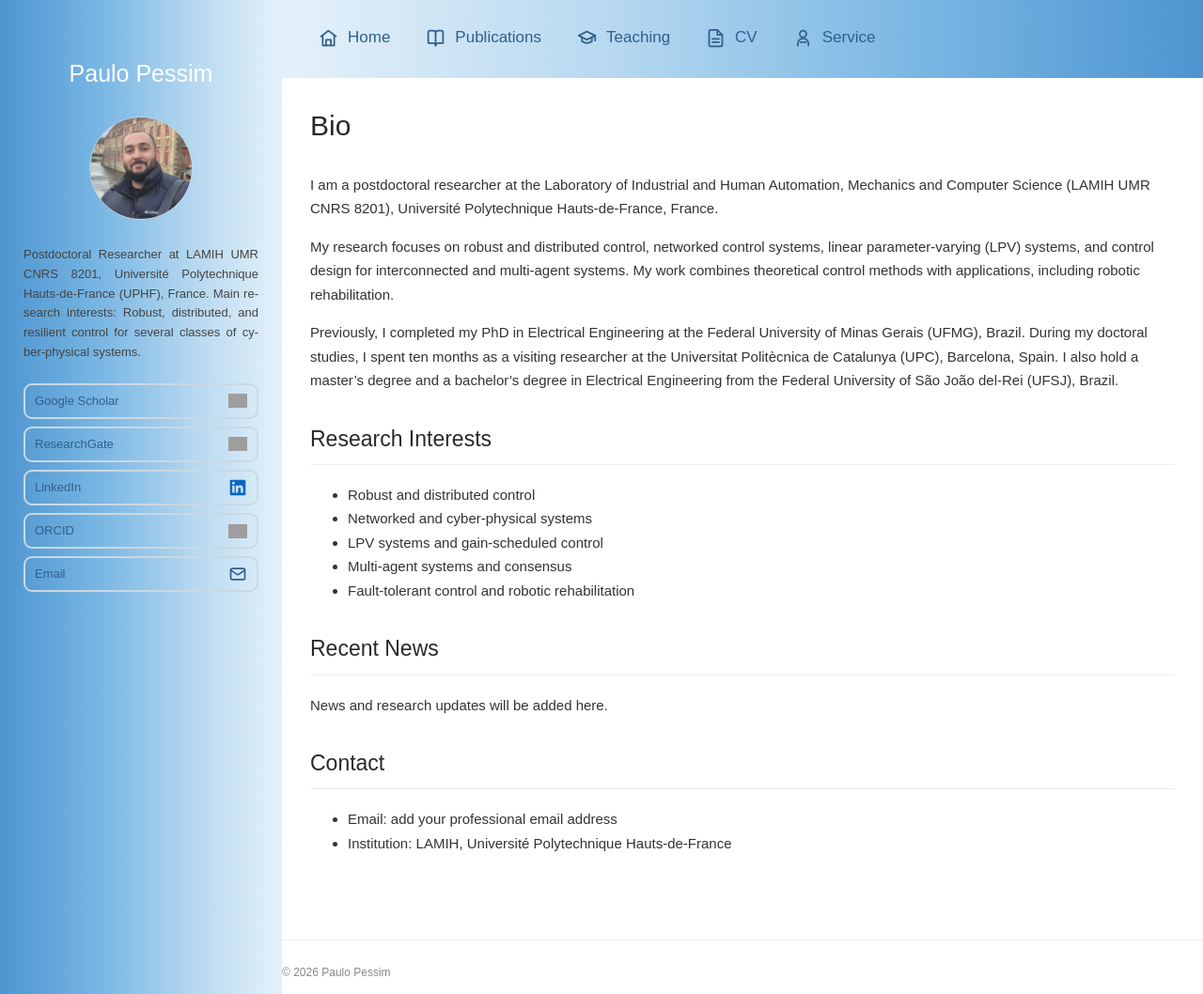
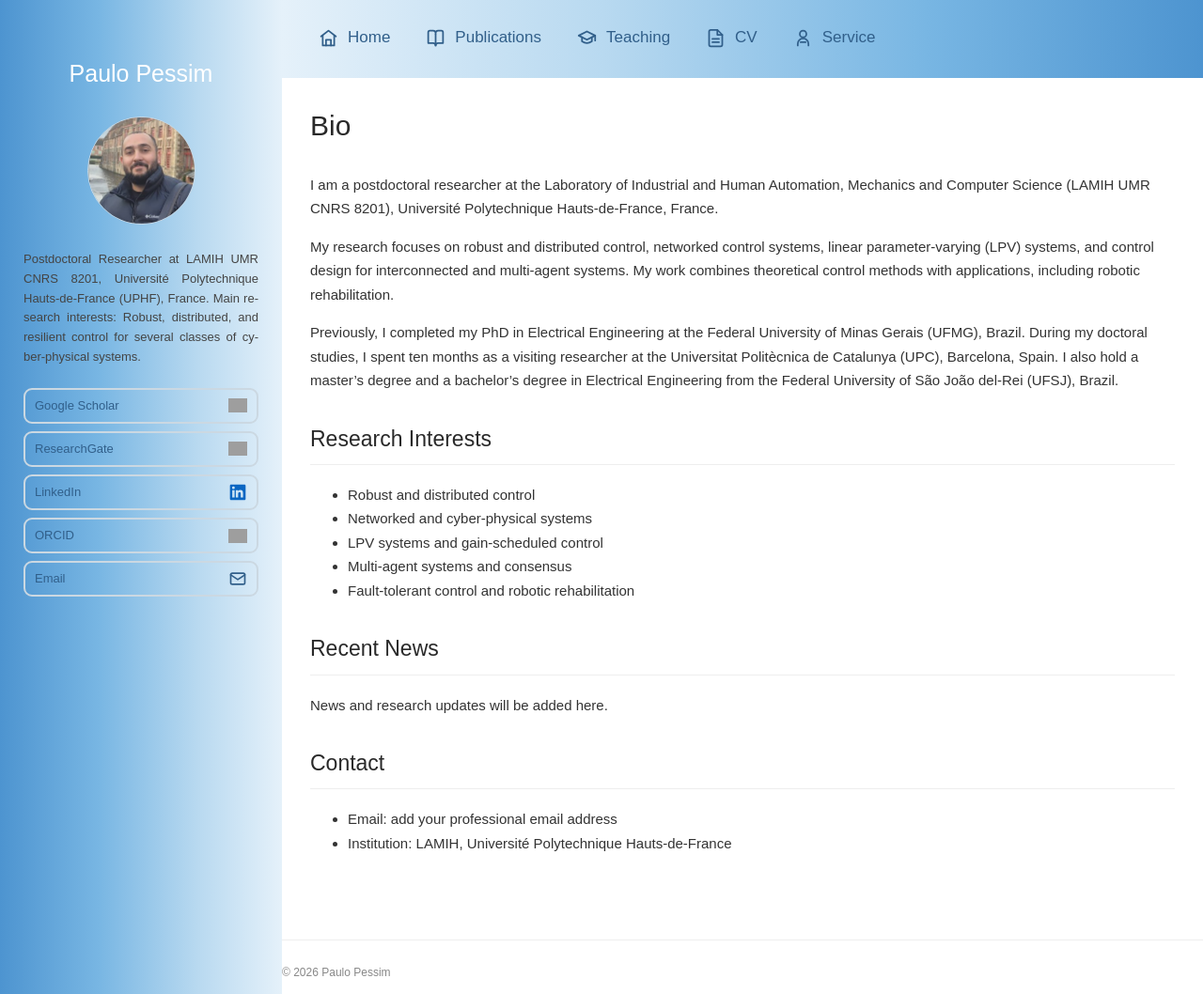
Before and after one commit to ppessim/ppessim.github.io, a Jekyll site: the page built from index.md, in a window 1280 px wide and 1058 px high. Shown: the whole window at 94% size. Built offline with Jekyll 4.4.1, drawn with Linux system fonts in a browser that asks for light colours; grey boxes are pictures that could not be loaded.

Commit message:
Update style.css

```diff
--- a/assets/css/style.css
+++ b/assets/css/style.css
@@ -66,10 +66,10 @@ body {
 
 .profile-photo {
   display: block;
-  width: 110px;
-  height: 110px;
+  width: 115px;
+  height: 115px;
   margin: 0 auto 15px;
-  border-radius: 50%;
+  border-radius: 80%;
   object-fit: cover;
   border: 1px solid #cbd8e2;
 }
```
